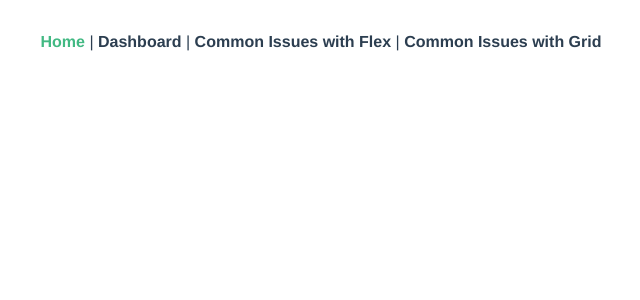
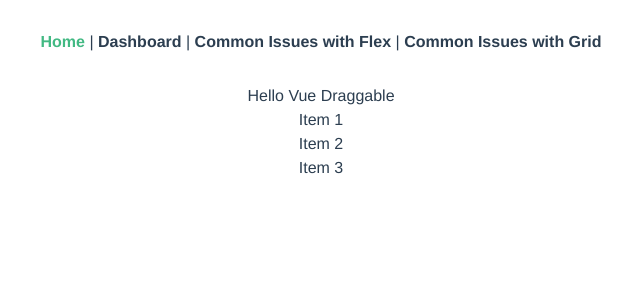
Before and after one commit to doohanas/flex-grid-project, a Vue app: page / in a window 1280 px wide. Shown: the top 300 px of the page, without its empty margins (319-959 px from the left). Built offline with nearby package versions, Linux system fonts and the light colour scheme.

Commit message:
chore: install vue draggable

```diff
--- a/package.json
+++ b/package.json
@@ -12,7 +12,8 @@
     "core-js": "^3.8.3",
     "vue": "^2.6.14",
     "vue-axios": "^3.4.1",
-    "vue-router": "^3.5.1"
+    "vue-router": "^3.5.1",
+    "vuedraggable": "^2.24.3"
   },
   "devDependencies": {
     "@babel/core": "^7.12.16",
--- /dev/null
+++ b/src/plugins/draggable.js
@@ -0,0 +1,4 @@
+import Draggable from 'vuedraggable';
+import Vue from 'vue';
+
+export default Vue.component('DraggAble', Draggable);
--- a/src/views/HomeView.vue
+++ b/src/views/HomeView.vue
@@ -1,12 +1,35 @@
 <template>
   <div class="home">
+    Hello Vue Draggable
+    <draggable v-model="items" group="people" @start="drag=true" @end="drag=false">
+      <div v-for="element in items" :key="element.id">{{element.title}}</div>
+    </draggable>
   </div>
 </template>
 
 <script>
-// @ is an alias to /src
+import draggable from '@/plugins/draggable';
 
 export default {
-  name: 'HomeView',
+    name: "HomeView",
+    data() {
+        return {
+            items: [
+                {
+                    id: 1,
+                    title: "Item 1",
+                },
+                {
+                    id: 2,
+                    title: "Item 2",
+                },
+                {
+                    id: 3,
+                    title: "Item 3",
+                },
+            ]
+        };
+    },
+    components: { draggable }
 };
 </script>
```
Also changed, not shown: 1 other file (tests, documents, lock files or other folders).
